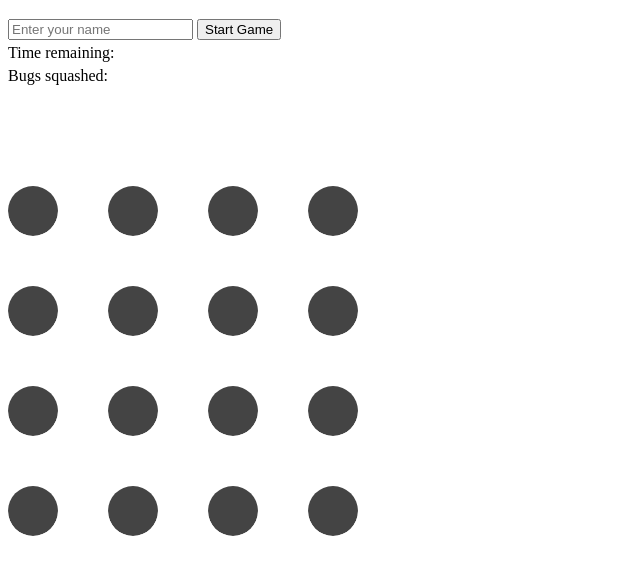
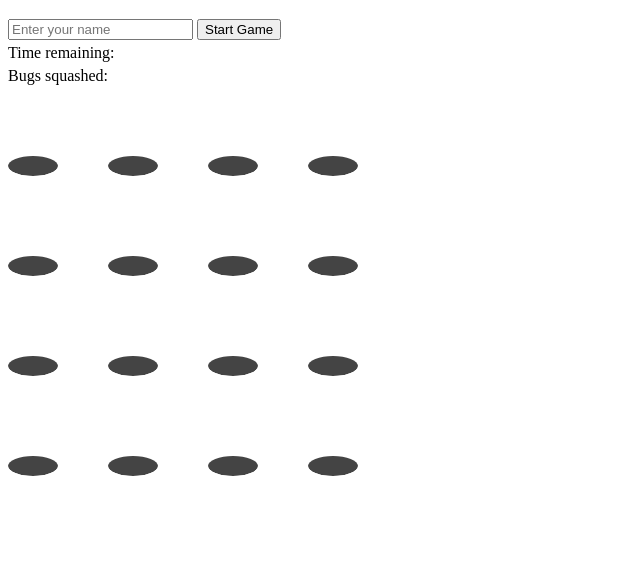
Before and after one commit to ptrthegr8/bugsquash, a website: page public/index.html in a window 1280 px wide. Shown: the part 61-636 px from the top of the page, without its empty margins (0-640 px from the left). Drawn offline with Linux system fonts and the light colour scheme.

Commit message:
Changing the hole shape for fake "perspective"

```diff
--- a/public/index.css
+++ b/public/index.css
@@ -1,10 +1,10 @@
 #gameDiv {position: relative;}
 span {font-size: 20px;}
-.bugOuter {width: 50px; height: 150px; border-radius: 25px; overflow: hidden; position: absolute;}
-.bugHole {width: 50px; height: 50px; border-radius: 25px; top: 100px; position: relative; background: #444;}
+.bugOuter {width: 50px; height: 90px; border-radius: 25px / 10px; overflow: hidden; position: absolute;}
+.bugHole {width: 50px; height: 20px; border-radius: 25px / 10px; top: 70px; position: relative; background: #444;}
 .bug {width: 50px; height: 60px;
     background-size: 50px; background-repeat: no-repeat; position: relative;
-    top: 100px;
+    top: 70px;
 }
 .splat {opacity: 0.4;}
 .popup {animation-duration: 1000ms; animation-name: popup; animation-iteration-count: 1;}
@@ -12,7 +12,7 @@ span {font-size: 20px;}
 
 @keyframes popup {
     from {
-      top: 100px;
+      top: 70px;
     }
 
     to {
@@ -26,6 +26,6 @@ span {font-size: 20px;}
   }
 
   to {
-      top: 100px;
+      top: 70px;
   }
 }
--- a/public/index.js
+++ b/public/index.js
@@ -61,7 +61,7 @@ function animate(obj) {
     obj.classList.add("popup");
     setTimeout(function() {
         obj.classList.remove("popup");
-        obj.style.top = "100px";
+        obj.style.top = "70px";
         obj.classList.add("hideagain");
         setTimeout(function() {
             obj.classList.remove("hideagain");
```
